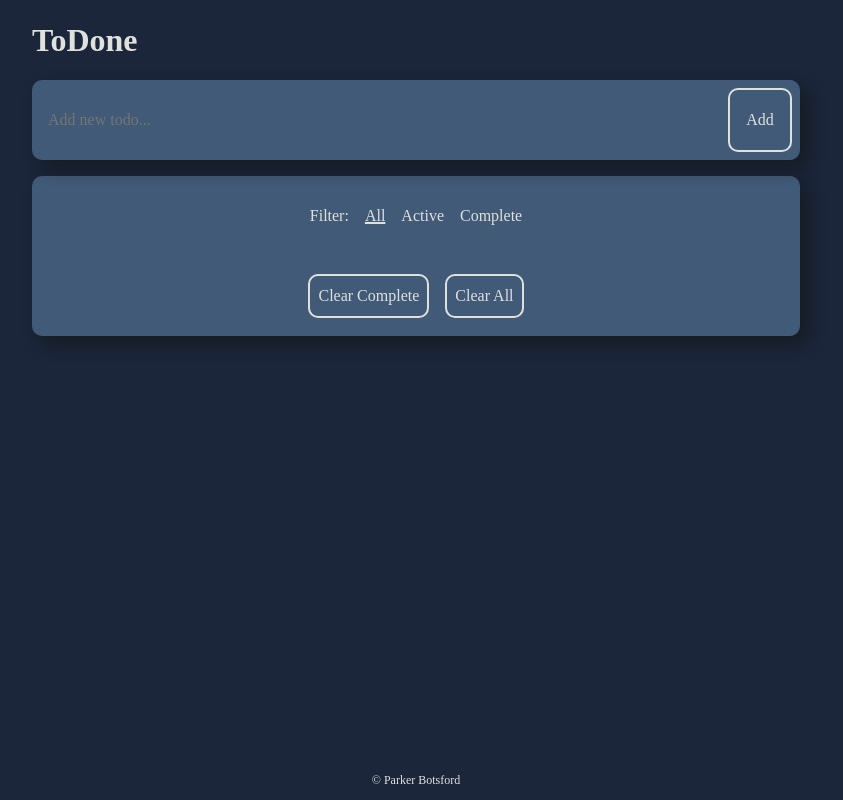
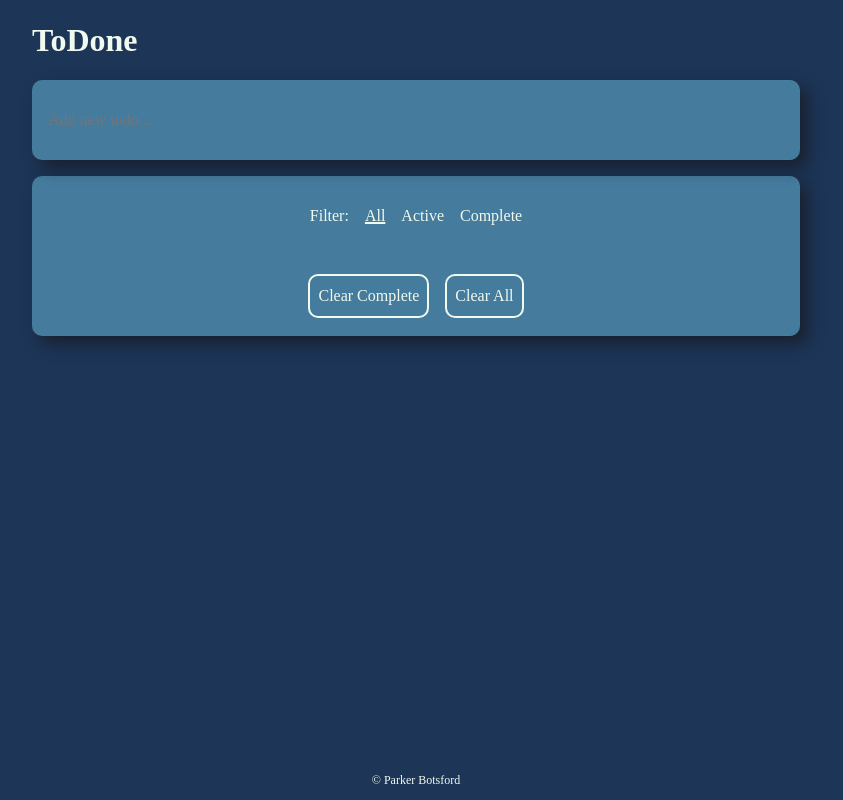
Before and after one commit to parbots/todone, a Next.js app: page / in a window 1280 px wide. Shown: the whole page, without its empty margins (224-1067 px from the left). Built offline with nearby package versions, Linux system fonts and the light colour scheme.

Commit message:
Add Item button only shows when text is valid and not empy

```diff
--- a/components/AddItemForm/AddItemForm.module.css
+++ b/components/AddItemForm/AddItemForm.module.css
@@ -28,23 +28,45 @@
     background-color: var(--highlight-color);
 }
 
+.form .itemInput:focus {
+    outline: solid 2px var(--red);
+}
+
+.form[data-valid='true'] .itemInput:focus {
+    outline: solid 2px var(--color);
+}
+
 .addItemButton {
     position: absolute;
     right: 0.5rem;
 
-    width: 4rem;
+    width: 0;
     height: 4rem;
+
+    display: flex;
+    justify-content: center;
+    align-items: center;
 
     cursor: pointer;
 
-    border: solid 2px var(--color);
+    border: none;
     border-radius: 10px;
 
     color: var(--color);
     background-color: var(--highlight-color);
+
+    transition: width 0.3s;
 }
 
-.addItemButton:hover {
-    color: var(--highlight-color);
-    background-color: var(--color);
+.form[data-empty='false'][data-valid='true'] .addItemButton {
+    width: 4rem;
 }
+
+.addItemIcon {
+    width: 4rem;
+    height: 5rem;
+
+    font-size: 4rem;
+
+    border-radius: 10px;
+}
--- a/components/AddItemForm/AddItemForm.tsx
+++ b/components/AddItemForm/AddItemForm.tsx
@@ -1,6 +1,8 @@
 import styles from './AddItemForm.module.css';
 
-import { useState, ChangeEvent, FormEvent } from 'react';
+import { useState, ChangeEvent, FormEvent, isValidElement } from 'react';
+import { FontAwesomeIcon } from '@fortawesome/react-fontawesome';
+import { faPlusSquare } from '@fortawesome/free-regular-svg-icons';
 
 type FormProps = {
     addItem: Function;
@@ -8,6 +10,14 @@ type FormProps = {
 
 const AddItemForm = ({ addItem }: FormProps) => {
     const [inputValue, setInputValue] = useState('');
+
+    const isEmpty = () => {
+        return inputValue === '';
+    };
+
+    const isValid = () => {
+        return inputValue[0] !== ' ';
+    };
 
     const handleInputChange = (event: ChangeEvent<HTMLInputElement>) => {
         event.preventDefault();
@@ -18,12 +28,7 @@ const AddItemForm = ({ addItem }: FormProps) => {
     const handleFormSubmit = (event: FormEvent<HTMLFormElement>) => {
         event.preventDefault();
 
-        // TODO: add user feedback for invalid input
-        if (
-            inputValue.length > 0 &&
-            inputValue !== '' &&
-            inputValue[0] !== ' '
-        ) {
+        if (!isEmpty() && isValid()) {
             addItem(inputValue);
         }
 
@@ -31,7 +36,12 @@ const AddItemForm = ({ addItem }: FormProps) => {
     };
 
     return (
-        <form onSubmit={handleFormSubmit} className={styles.form}>
+        <form
+            onSubmit={handleFormSubmit}
+            data-empty={isEmpty().toString()}
+            data-valid={isValid().toString()}
+            className={styles.form}
+        >
             <input
                 type='text'
                 name='itemInput'
@@ -43,7 +53,11 @@ const AddItemForm = ({ addItem }: FormProps) => {
                 className={styles.itemInput}
             />
             <button type='submit' className={styles.addItemButton}>
-                Add
+                <FontAwesomeIcon
+                    icon={faPlusSquare}
+                    fixedWidth
+                    className={styles.addItemIcon}
+                />
             </button>
         </form>
     );
--- a/styles/globals.css
+++ b/styles/globals.css
@@ -1,7 +1,8 @@
 body {
-    --color: #e0e1dd;
-    --background-color: #1b263b;
-    --highlight-color: #415a77;
+    --color: #f1faee;
+    --background-color: #1d3557;
+    --highlight-color: #457b9d;
+    --red: #e63946;
 
     --shadow: 0.5rem 0.5rem 1rem rgba(20, 20, 20, 0.6);
 
```
